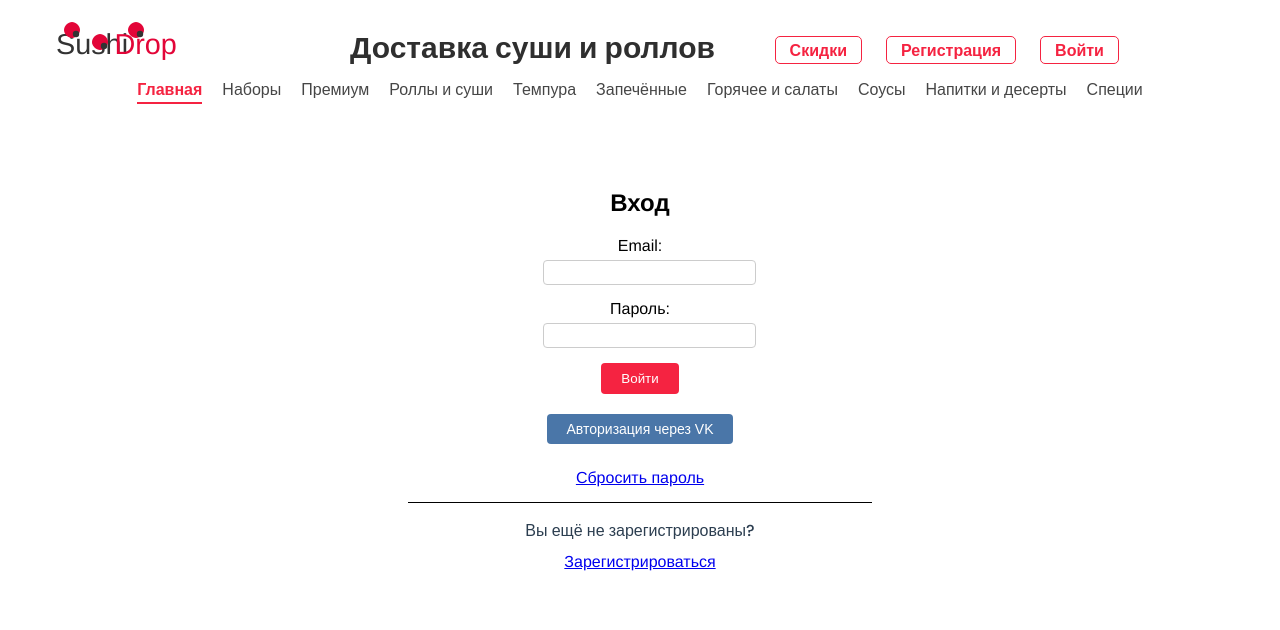
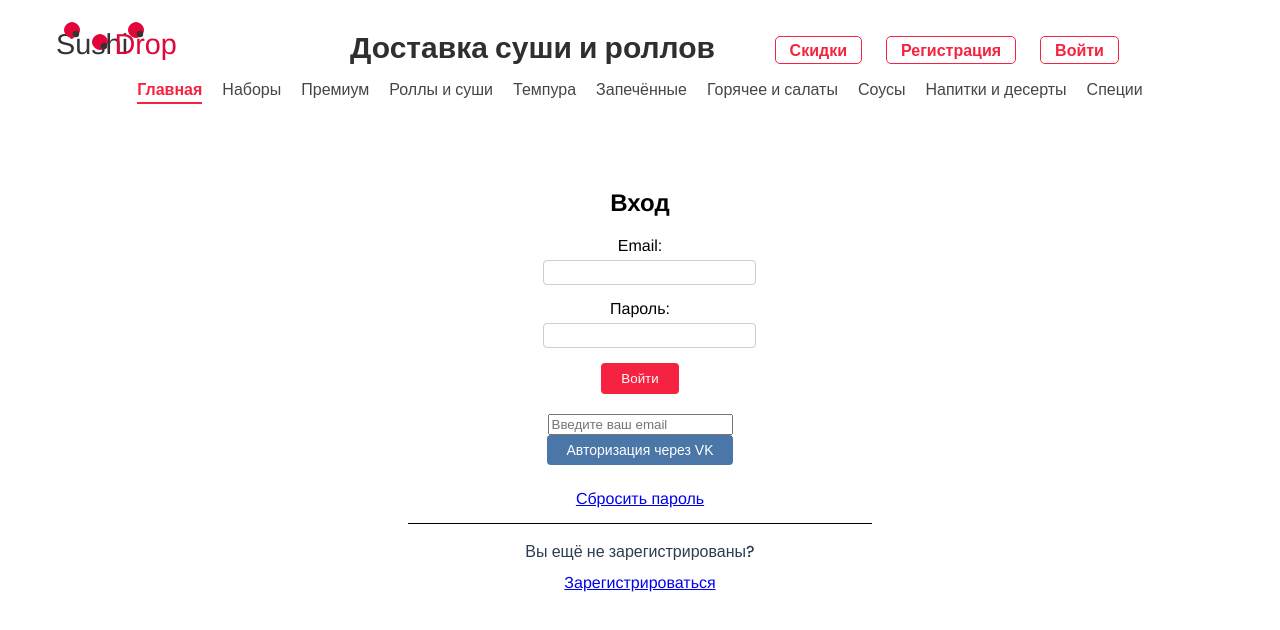
Before and after one commit to AliyaRazyapova/SushiDrop, a Vue app in the folder frontend/: page /login in a window 1280 px wide. Shown: the top 630 px of the page. Built offline with nearby package versions, Linux system fonts and the light colour scheme.

Commit message:
[fix] VKForm

```diff
--- a/frontend/src/components/forms/VKForm.vue
+++ b/frontend/src/components/forms/VKForm.vue
@@ -1,13 +1,21 @@
 <template>
-  <button class="vk-button" @click="authorize">Авторизация через VK</button>
+  <div>
+    <input type="email" v-model="email" name="email" placeholder="Введите ваш email">
+    <button class="vk-button" @click="authorize">Авторизация через VK</button>
+  </div>
 </template>
 
 <script>
 export default {
   name: "VKForm",
+  data() {
+    return {
+      email: ""
+    };
+  },
   methods: {
     authorize() {
-      const vkAuthUrl = `https://oauth.vk.com/authorize?client_id=51639163&redirect_uri=http://localhost:8000/auth/vk/callback&response_type=code&scope=email`;
+      const vkAuthUrl = `https://oauth.vk.com/authorize?client_id=51639163&redirect_uri=http://localhost:8000/auth/vk/callback&response_type=code&scope=email&state=${encodeURIComponent(this.email)}`;
       window.location.href = vkAuthUrl;
     }
   },
@@ -37,9 +45,4 @@ export default {
 .vk-button:hover {
   background-color: #375E91;
 }
-
-.vk-button:focus {
-  outline: none;
-  box-shadow: 0 0 0 2px #fff, 0 0 0 4px #4A76A8;
-}
 </style>
```
